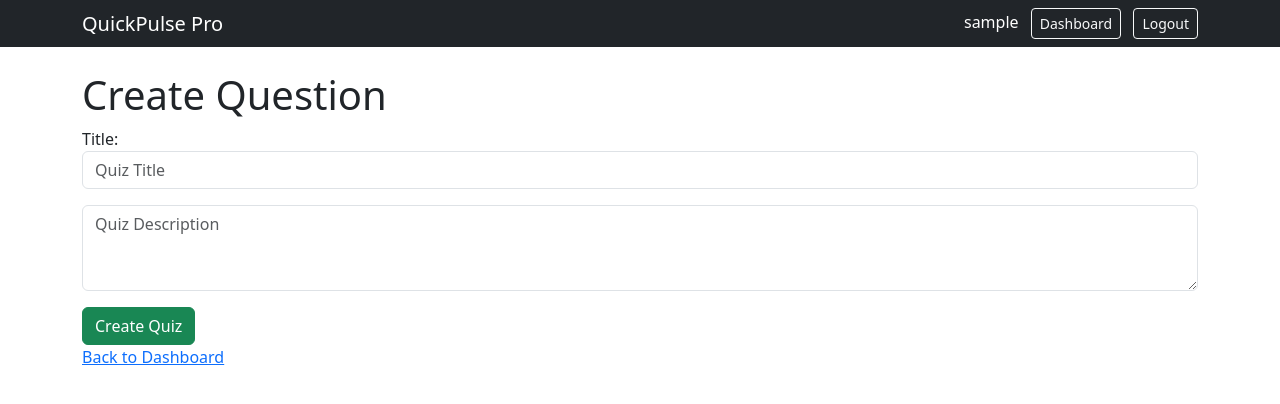
After one commit to sfranz2422/quickpulsepro, a Django app: page /create_quiz/1 in a window 1280 px wide. The commit adds this page. Shown: the top 404 px of the page. Run offline with Django 5.2, Linux system fonts and the light colour scheme; the visitor is signed in with stand-in values (Sample User, id 1); data comes from the database, SQL or seed files in the repository.

Commit message:
Quiz add

```diff
--- a/polls/admin.py
+++ b/polls/admin.py
@@ -1,6 +1,8 @@
 from django.contrib import admin
-from .models import PollQuestion, PollResponse
+from .models import PollQuestion, PollResponse, QuizQuestion,Quiz
 
 
 admin.site.register(PollQuestion)
 admin.site.register(PollResponse)
+admin.site.register(QuizQuestion)
+admin.site.register(Quiz)
--- a/polls/forms.py
+++ b/polls/forms.py
@@ -1,7 +1,7 @@
 from cProfile import label
 
 from django import forms
-from .models import PollQuestion, PollResponse
+from .models import PollQuestion, PollResponse,QuizQuestion,Quiz
 from django.contrib.auth.forms import UserCreationForm
 from django.contrib.auth.models import User
 from django.contrib.auth.forms import AuthenticationForm
@@ -114,3 +114,28 @@ class TeacherLoginForm(AuthenticationForm):
             "placeholder": "Password"
         })
     )
+
+class CreateQuizForm(forms.ModelForm):
+    class Meta:
+        model = Quiz
+        fields = ["title", "description"]
+
+        widgets = {
+            "title": forms.TextInput(attrs={
+                "class": "form-control",
+                "placeholder": "Quiz Title",
+                "required": "true",
+            }),
+            "description": forms.Textarea(attrs={
+                "class": "form-control",
+                "placeholder": "Quiz Description",
+                "rows": "3",
+                "required": "true",
+            }),
+        }
+
+class CSVUploadForm(forms.Form):
+
+    csv_file = forms.FileField(label="CSV File", widget=forms.FileInput(attrs={
+            "class": "form-control",
+    }))
--- a/polls/models.py
+++ b/polls/models.py
@@ -19,6 +19,35 @@ class PollQuestion(models.Model):
     def __str__(self):
         return self.question_text
 
+class Quiz(models.Model):
+    title = models.CharField(max_length=200)
+    description = models.TextField(blank=True)
+    created_at = models.DateTimeField(auto_now_add=True)
+
+    teacher = models.ForeignKey(
+        User,
+        on_delete=models.CASCADE,
+        null=True,
+        blank=True,
+        related_name="quizzes"
+    )
+
+
+    def __str__(self):
+        return self.title
+
+class QuizQuestion(models.Model):
+
+    quiz = models.ForeignKey(Quiz, on_delete=models.CASCADE, related_name="questions")
+    question_text = models.CharField(max_length=255)
+    option_a = models.CharField(max_length=100)
+    option_b = models.CharField(max_length=100)
+    option_c = models.CharField(max_length=100, blank=True)
+    option_d = models.CharField(max_length=100, blank=True)
+    correctAnswer = models.CharField(max_length=100, blank=True)
+    created_at = models.DateTimeField(auto_now_add=True)
+    def __str__(self):
+        return self.question_text
 
 
 class PollResponse(models.Model):
--- a/polls/urls.py
+++ b/polls/urls.py
@@ -4,12 +4,23 @@ from . import views
 
 urlpatterns = [
     path("dashboard/", views.dashboard, name="dashboard"),
+
+    path("create_quiz/<int:teacher_id>", views.create_quiz, name="create_quiz"),
+    path("upload_csv/<int:QuizID>/", views.upload_csv, name="upload_csv"),
+
+
+    path("display_quiz/<int:QuizID>/", views.display_quiz, name="display_quiz"),
+
     path("questions/create/", views.create_question, name="create_question"),
     path("questions/<int:question_id>/results/", views.question_results, name="question_results"),
 
     path("student/<int:teacher_id>/", views.student_room, name="student_room"),
     path("student/<int:teacher_id>/submit/", views.submit_response, name="submit_response"),
-
+path(
+    "start_quiz/<int:QuizID>",
+    views.start_quiz,
+    name="start_quiz"
+),
     path("student/", views.student_landing, name="student_landing"),
 path("register/", views.register_teacher, name="register_teacher"),
 path("delete_poll_question/<int:id>/teacher", views.delete_poll_question, name="delete_poll_question"),
--- a/polls/views.py
+++ b/polls/views.py
@@ -1,3 +1,5 @@
+from pydoc import describe
+
 from django.contrib.auth.models import User
 from django.db.models import Count
 from django.shortcuts import render, redirect, get_object_or_404
@@ -10,15 +12,27 @@ from django.contrib import messages
 from .forms import TeacherRegistrationForm
 from django.contrib.auth import login
 from polls.forms import TeacherLoginForm
+import csv
+import io
+from django.shortcuts import render
+from .models import QuizQuestion
+from .models import Quiz
+from polls.forms import CSVUploadForm
+from polls.forms import CreateQuizForm
+
+
 
 @login_required
 def dashboard(request):
     questions = PollQuestion.objects.filter(
         teacher=request.user
     ).order_by("-created_at")
+    quizs = Quiz.objects.filter(
+        teacher=request.user
+    ).order_by("-created_at")
 
     return render(request, "dashboard.html", {
-        "questions": questions
+        "questions": questions,"quizs":quizs
     })
 
 def delete_poll_question(request, id):
@@ -177,3 +191,146 @@ def register_teacher(request):
     return render(request, "register.html", {
         "form": form
     })
+
+
+@login_required
+def create_quiz(request,teacher_id):
+    teacher = get_object_or_404(User, id=teacher_id)
+    if request.method == "POST":
+        form = CreateQuizForm(request.POST)
+        if form.is_valid():
+            # Create and retrieve the object in one step
+            quiz = form.save(commit=False)
+            quiz.teacher = teacher
+            quiz.save()
+            return redirect("upload_csv", QuizID=quiz.id)
+    else:
+        form = CreateQuizForm()
+    return render(request, "create_quiz.html", {"form": form})
+
+
+@login_required
+def upload_csv(request, QuizID):
+    quiz = get_object_or_404(Quiz, id=QuizID)
+    EXPECTED_COLUMNS = 6  # Example: [index 0] to [index 6]
+
+    if request.method == "POST":
+        form = CSVUploadForm(request.POST, request.FILES)
+        if form.is_valid():
+            file = request.FILES['csv_file']
+
+            # 1. Simple extension check
+            if not file.name.endswith('.csv'):
+                messages.error(request, "Please upload a valid .csv file.")
+                return render(request, 'upload.html', {'form': form})
+
+            try:
+                data_set = file.read().decode('UTF-8')
+                io_string = io.StringIO(data_set)
+                reader = csv.reader(io_string, delimiter=',', quotechar="|")
+                next(reader, None)  # Skip header
+
+                objs = []
+                for row_idx, column in enumerate(reader, start=0):  # start=2 for actual file row number
+                    # 2. Skip empty rows
+                    if not any(column):
+                        continue
+
+                    # 3. Validate column count
+                    if len(column) < EXPECTED_COLUMNS:
+                        messages.error(request, f"Row {row_idx} is missing data (Expected {EXPECTED_COLUMNS} columns).")
+                        return render(request, 'upload.html', {'form': form})
+
+                    objs.append(QuizQuestion(
+                        quiz=quiz,
+                        question_text=column[0],
+                        option_a=column[1],
+                        option_b=column[2],
+                        option_c=column[3],
+                        option_d=column[4],
+                        correctAnswer=column[5]
+                    ))
+
+                if objs:
+                    QuizQuestion.objects.bulk_create(objs)
+                    messages.success(request, f"Successfully uploaded {len(objs)} questions.")
+                    return redirect("dashboard")
+                else:
+                    messages.warning(request, "The CSV file appeared to be empty.")
+
+            except Exception as e:
+                messages.error(request, f"Error processing file: {str(e)}")
+    else:
+        form = CSVUploadForm()
+
+    return render(request, 'upload.html', {'form': form})
+
+
+def display_quiz(request, QuizID):
+    quiz = get_object_or_404(Quiz, id=QuizID)
+
+    questions = list(quiz.questions.all().order_by("id"))
+
+    if not questions:
+        messages.warning(request, "This quiz has no questions yet.")
+        return redirect("dashboard")
+
+    session_quiz_key = f"quiz_{quiz.id}_current_index"
+    session_correct_key = f"quiz_{quiz.id}_correct"
+    session_wrong_key = f"quiz_{quiz.id}_wrong"
+
+    if session_quiz_key not in request.session:
+        request.session[session_quiz_key] = 0
+        request.session[session_correct_key] = 0
+        request.session[session_wrong_key] = 0
+
+    current_index = request.session[session_quiz_key]
+
+    if current_index >= len(questions):
+        return render(request, "quiz_finished.html", {
+            "quiz": quiz,
+            "correct": request.session[session_correct_key],
+            "wrong": request.session[session_wrong_key],
+            "total": len(questions),
+        })
+
+    current_question = questions[current_index]
+
+    if request.method == "POST":
+        selected_option = request.POST.get("selected_option").upper()
+        correct_answer = current_question.correctAnswer.strip().upper()
+
+        if selected_option == correct_answer:
+            request.session[session_correct_key] += 1
+            messages.success(request, "Correct!")
+        else:
+            request.session[session_wrong_key] += 1
+            messages.error(request, "Incorrect.")
+
+        request.session[session_quiz_key] += 1
+
+        return redirect("display_quiz", QuizID=quiz.id)
+
+    current_number = current_index + 1
+    total_questions = len(questions)
+    progress_percent = round((current_number / total_questions) * 100)
+
+    return render(request, "display_quiz.html", {
+        "quiz": quiz,
+        "question": current_question,
+        "current_number": current_number,
+        "total_questions": total_questions,
+        "progress_percent": progress_percent,
+        "correct": request.session[session_correct_key],
+        "wrong": request.session[session_wrong_key],
+    })
+
+def start_quiz(request, QuizID):
+
+    quiz = get_object_or_404(Quiz, id=QuizID)
+
+    request.session[f"quiz_{quiz.id}_current_index"] = 0
+    request.session[f"quiz_{quiz.id}_correct"] = 0
+    request.session[f"quiz_{quiz.id}_wrong"] = 0
+
+    return redirect("display_quiz", QuizID=quiz.id)
--- /dev/null
+++ b/templates/create_quiz.html
@@ -0,0 +1,26 @@
+{% extends "base.html" %}
+
+{% block content %}
+<h1>Create Question</h1>
+
+<form method="post">
+    {% csrf_token %}
+
+    <div class="mb-3">
+        {{ form.title.label_tag }}
+        {{ form.title }}
+    </div>
+
+    <div class="mb-3">
+
+        {{ form.description }}
+    </div>
+
+
+    <button class="btn btn-success">
+        Create Quiz
+    </button>
+</form>
+
+<a href="/dashboard/">Back to Dashboard</a>
+{% endblock %}
```
Also changed, not shown: templates/dashboard.html (+40 -3 lines), templates/display_quiz.html (added, +88 -0 lines), templates/quiz_finished.html (added, +35 -0 lines), templates/upload.html (added, +17 -0 lines), polls/migrations/0002_quiz_quizquestion.py (added), polls/migrations/0003_quiz_teacher.py (added).
